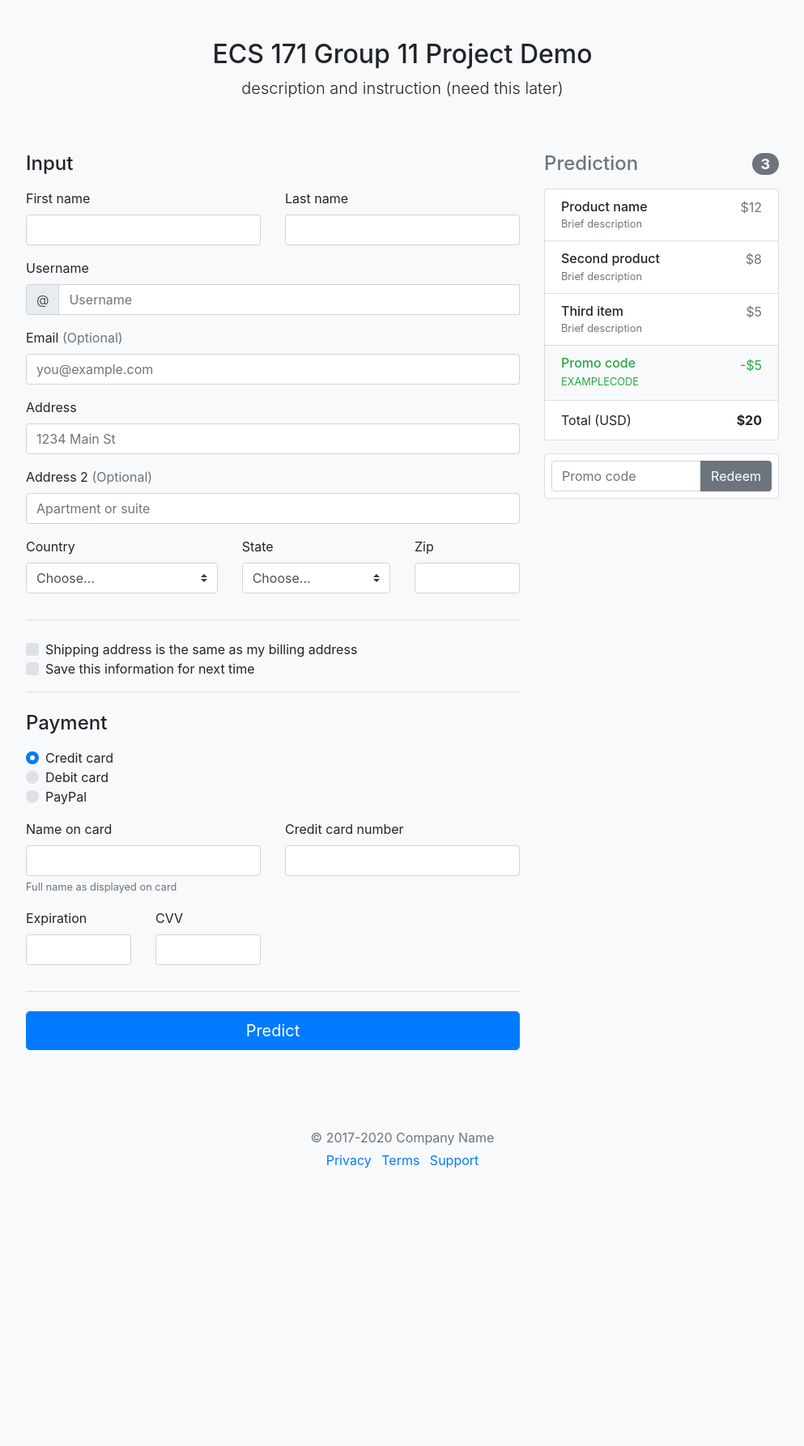
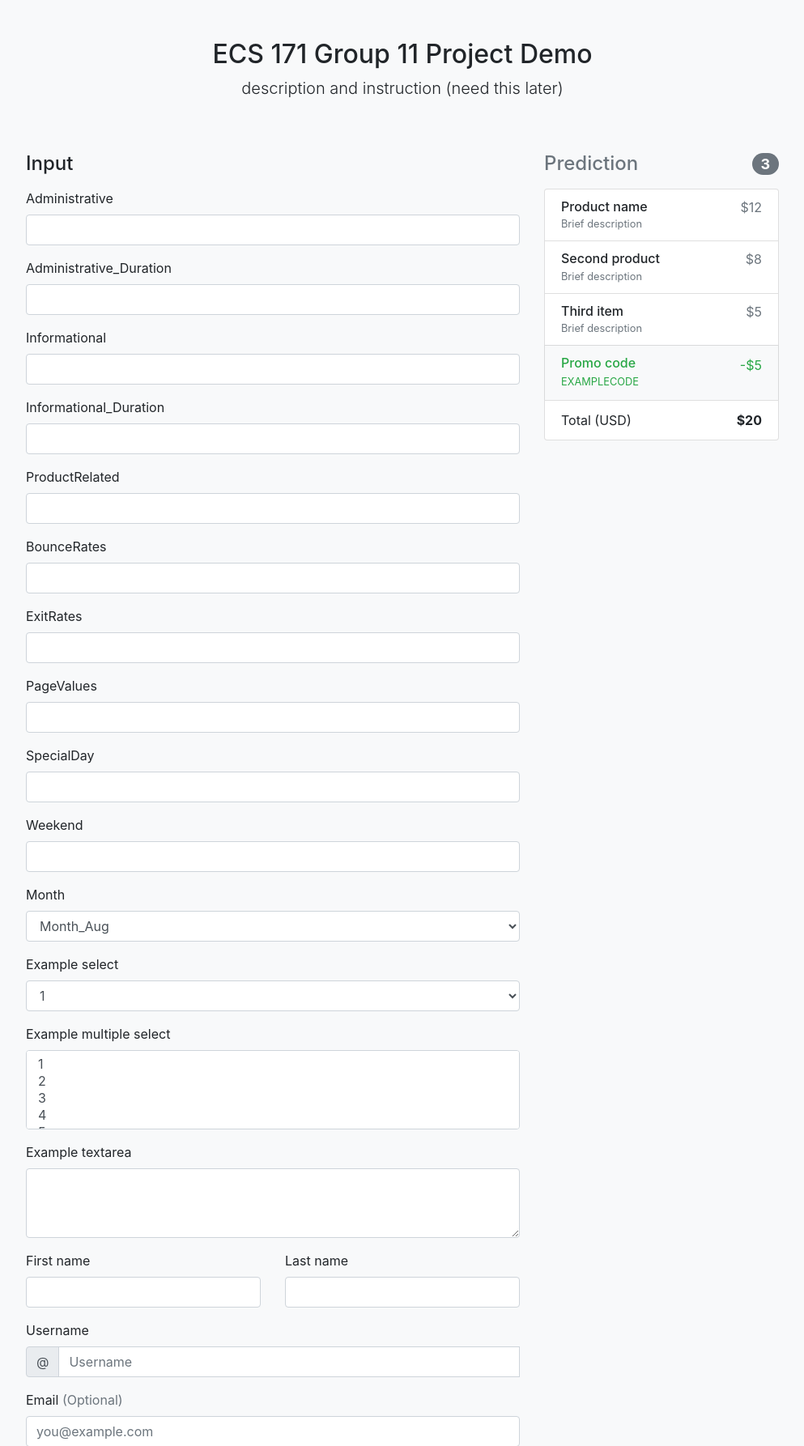
Before and after one commit to martingul/ECS171-Team11, a FastAPI app: page / in a window 1280 px wide. Shown: the top 1786 px of the page at 81% size, without its empty margins (143-1136 px from the left). Before the commit the page ends 1443 px from the top, so only its background shows below. Run offline with FastAPI, Linux system fonts and the light colour scheme; some libraries are stand-ins or nearby versions.

Commit message:
Updated index.html and readme file

```diff
--- a/preprocessing.py
+++ b/preprocessing.py
@@ -122,3 +122,4 @@ def main():
     df = df.drop(outlier_isofor_index)
     # reset the index after dropping the rows
     df = df.reset_index(drop = True)
+    print(df.dtypes)
--- a/templates/index.html
+++ b/templates/index.html
@@ -7,7 +7,7 @@
   <meta name="description" content="">
   <meta name="author" content="Mark Otto, Jacob Thornton, and Bootstrap contributors">
   <meta name="generator" content="Jekyll v4.1.1">
-  <title>Checkout example · Bootstrap</title>
+  <title>ECS 171 Group 11 Project Demo</title>
 
   <link rel="canonical" href="https://getbootstrap.com/docs/4.5/examples/checkout/">
 
@@ -85,17 +85,102 @@
           </li>
         </ul>
 
-        <form class="card p-2">
+        <!-- <form class="card p-2">
           <div class="input-group">
             <input type="text" class="form-control" placeholder="Promo code">
             <div class="input-group-append">
               <button type="submit" class="btn btn-secondary">Redeem</button>
             </div>
           </div>
-        </form>
+        </form> -->
       </div>
       <div class="col-md-8 order-md-1">
         <h4 class="mb-3">Input</h4>
+        <form>
+          <div class="form-group">
+            <label for="Administrative">Administrative</label>
+            <input type="number" class="form-control" id="Administrative" placeholder="">
+          </div>
+          <div class="form-group">
+            <label for="Administrative_Duration">Administrative_Duration</label>
+            <input type="number" class="form-control" id="Administrative_Duration" placeholder="">
+          </div>
+          <div class="form-group">
+            <label for="Informational">Informational</label>
+            <input type="number" class="form-control" id="Informational" placeholder="">
+          </div>
+          <div class="form-group">
+            <label for="Informational_Duration">Informational_Duration</label>
+            <input type="number" class="form-control" id="Informational_Duration" placeholder="">
+          </div>
+          <div class="form-group">
+            <label for="ProductRelated">ProductRelated</label>
+            <input type="number" class="form-control" id="ProductRelated" placeholder="">
+          </div>
+          <div class="form-group">
+            <label for="BounceRates">BounceRates</label>
+            <input type="number" class="form-control" id="BounceRates" placeholder="">
+          </div>
+          <div class="form-group">
+            <label for="ExitRates">ExitRates</label>
+            <input type="number" class="form-control" id="ExitRates" placeholder="">
+          </div>
+          <div class="form-group">
+            <label for="PageValues">PageValues</label>
+            <input type="number" class="form-control" id="PageValues" placeholder="">
+          </div>
+          <div class="form-group">
+            <label for="SpecialDay">SpecialDay</label>
+            <input type="number" class="form-control" id="SpecialDay" placeholder="">
+          </div>
+          <div class="form-group">
+            <label for="'Weekend'">Weekend</label>
+            <input type="number" class="form-control" id="'Weekend'" placeholder="">
+          </div>
+          <div class="form-group">
+            <label for="Month">Month</label>
+            <select class="form-control" id="Month">
+              <option>Month_Aug</option>
+              <option>Month_Dec</option>
+              <option>Month_Feb</option>
+              <option>Month_Jul</option>
+              <option>Month_June</option>
+              <option>Month_Mar</option>
+              <option>Month_May</option>
+              <option>Month_Nov</option>
+              <option>Month_Oct</option>
+              <option>Month_Sep</option>
+            </select>
+          </div>
+
+
+
+
+          <div class="form-group">
+            <label for="exampleFormControlSelect1">Example select</label>
+            <select class="form-control" id="exampleFormControlSelect1">
+              <option>1</option>
+              <option>2</option>
+              <option>3</option>
+              <option>4</option>
+              <option>5</option>
+            </select>
+          </div>
+          <div class="form-group">
+            <label for="exampleFormControlSelect2">Example multiple select</label>
+            <select multiple class="form-control" id="exampleFormControlSelect2">
+              <option>1</option>
+              <option>2</option>
+              <option>3</option>
+              <option>4</option>
+              <option>5</option>
+            </select>
+          </div>
+          <div class="form-group">
+            <label for="exampleFormControlTextarea1">Example textarea</label>
+            <textarea class="form-control" id="exampleFormControlTextarea1" rows="3"></textarea>
+          </div>
+        </form>
         <form class="needs-validation" novalidate>
           <div class="row">
             <div class="col-md-6 mb-3">
```
Also changed, not shown: 1 other file.
